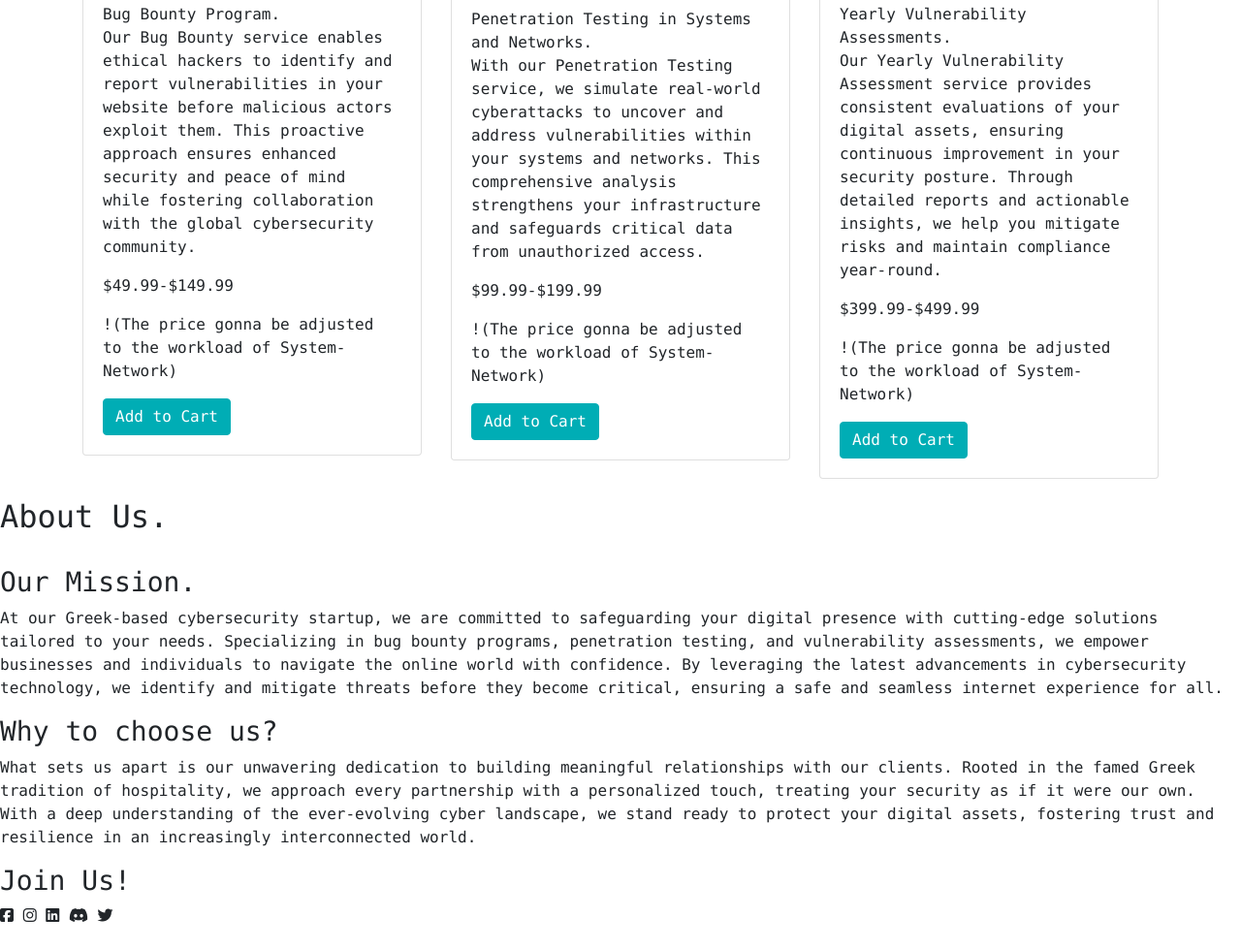
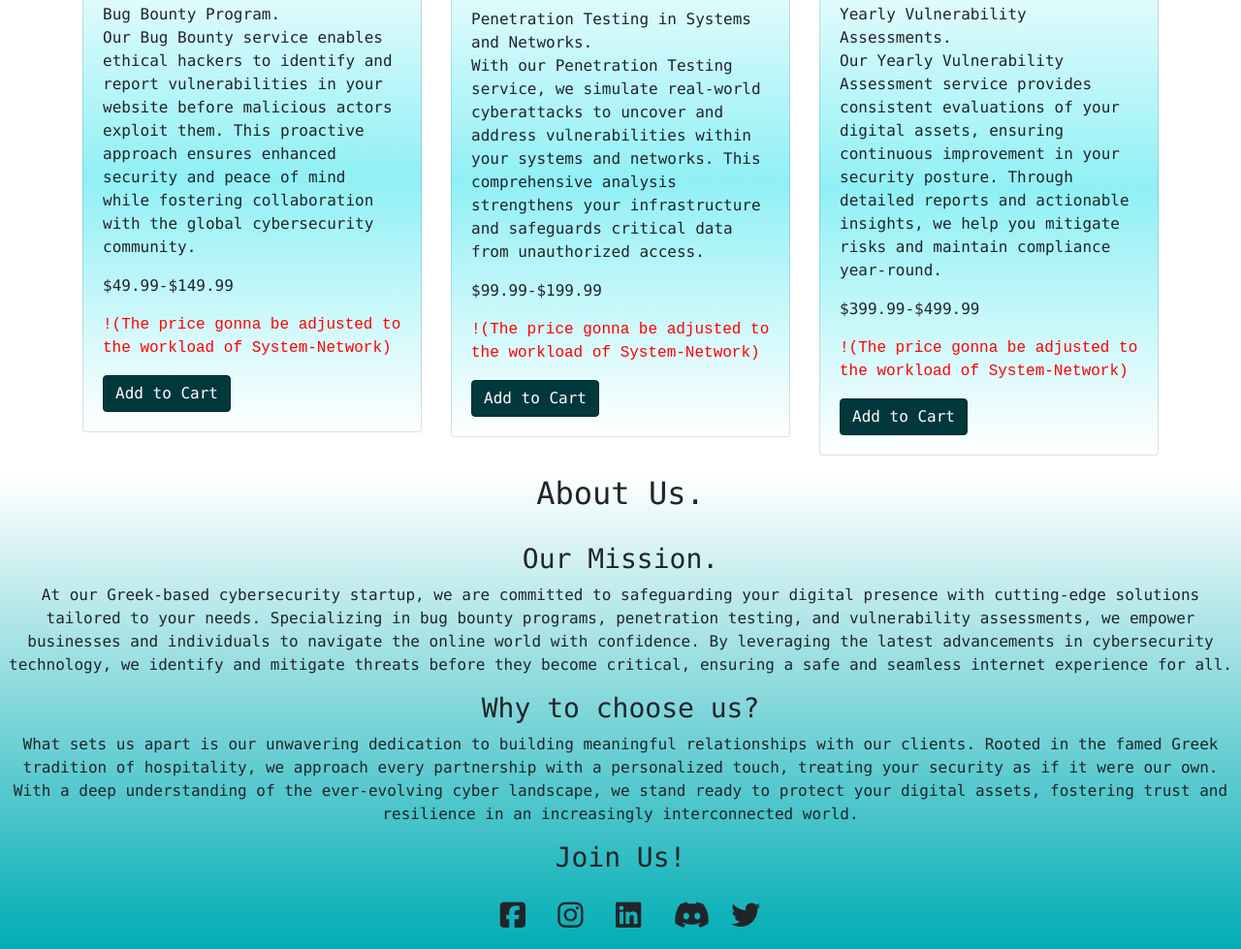
Before and after one commit to NoTryhardeR/Sc0peLoss, a plain HTML site: page index.html in a window 1280 px wide. Shown: the part 539-1518 px from the top of the page at 97% size. Drawn offline with nearby package versions, Linux system fonts and the light colour scheme.

Commit message:
Update styles.css

```diff
--- a/styles.css
+++ b/styles.css
@@ -1,32 +1,33 @@
 body {
     font-family: monaco,Consolas,Lucida Console,monospace;
     background-color: white;
-    padding-bottom: 20px;
+    /* setting white body to have color near blue to represent the greece and the island moprh */
 }
 
 .jumbotron {
-    background-color: #00ADB5;
+    background-image: linear-gradient(#00ADB5, white); /*indroduction to the Site*/
     color: #f3f6f8;
     margin-bottom: 30px;
 }
 
 .card {
     margin-bottom: 20px;
+    background-image: linear-gradient(white,#90f0f5, white); /*Use gradient to make more aesthtic the view of products*/
 }
 
 .navbar-brand {
-    font-size: larger;
+    font-size: larger;  /* nav bar view*/
     font-weight: bold;
 }
 
 .add-to-cart{
-    background-color: #00ADB5;
-    border-color: #00ADB5;
+    background-color: #01383b;
+    border-color: #022d30;
     color: white;
 }
 
 .btn-shop{
-    background-color: white;
+    background-color: white;  /* add to cart button*/
     border-color: white;
     color: #00ADB5;
 }
@@ -34,3 +35,57 @@ body {
 .Selling-spot{
     text-decoration-line: underline;
 }
+
+html{
+    scroll-behavior: smooth;
+
+}
+.price-Warning{
+    font-family: Courier New, monospace;
+    color: red;
+}
+.about-us{
+    text-align: center;
+    background-image: linear-gradient(white, #00ADB5);
+}
+.h2{
+    text-align: center;
+    padding: auto;
+
+}
+.fa-facebook-square{ /* Set the icons properly to be clear visible */
+    padding: 20px;
+  font-size: 30px;
+  width: 50px;
+  text-align: center;
+  text-decoration: none;
+}
+
+.fa-instagram{
+    padding: 20px;
+    font-size: 30px;
+    width: 50px;
+    text-align: center;
+    text-decoration: none;
+}
+.fa-linkedin{
+    padding: 20px;
+    font-size: 30px;
+    width: 50px;
+    text-align: center;
+    text-decoration: none;
+}
+.fa-discord{
+    padding: 20px;
+    font-size: 30px;
+    width: 50px;
+    text-align: center;
+    text-decoration: none;
+}
+.fa-twitter{
+    padding: 20px;
+    font-size: 30px;
+    width: 50px;
+    text-align: center;
+    text-decoration: none;
+}
```
